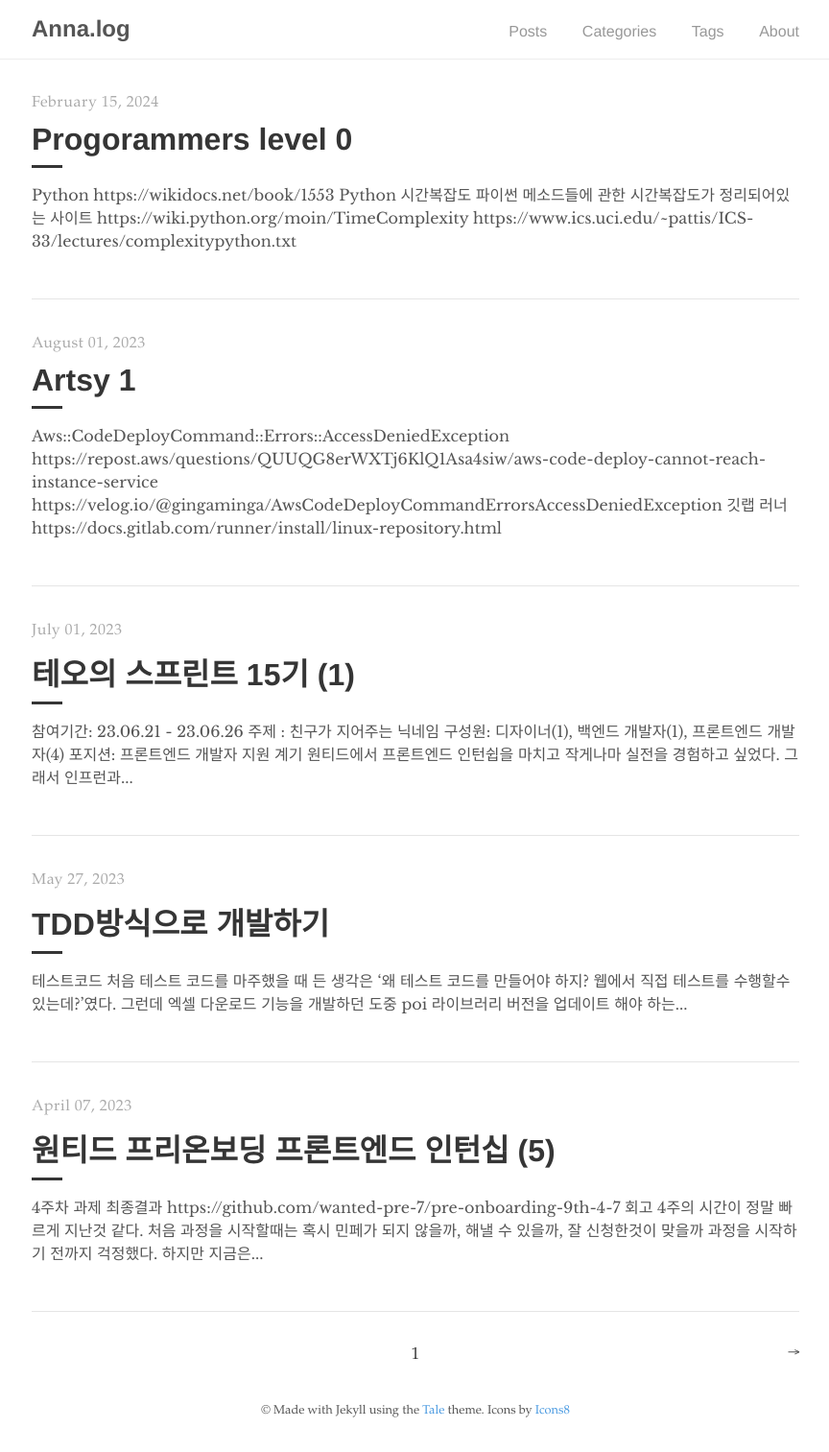
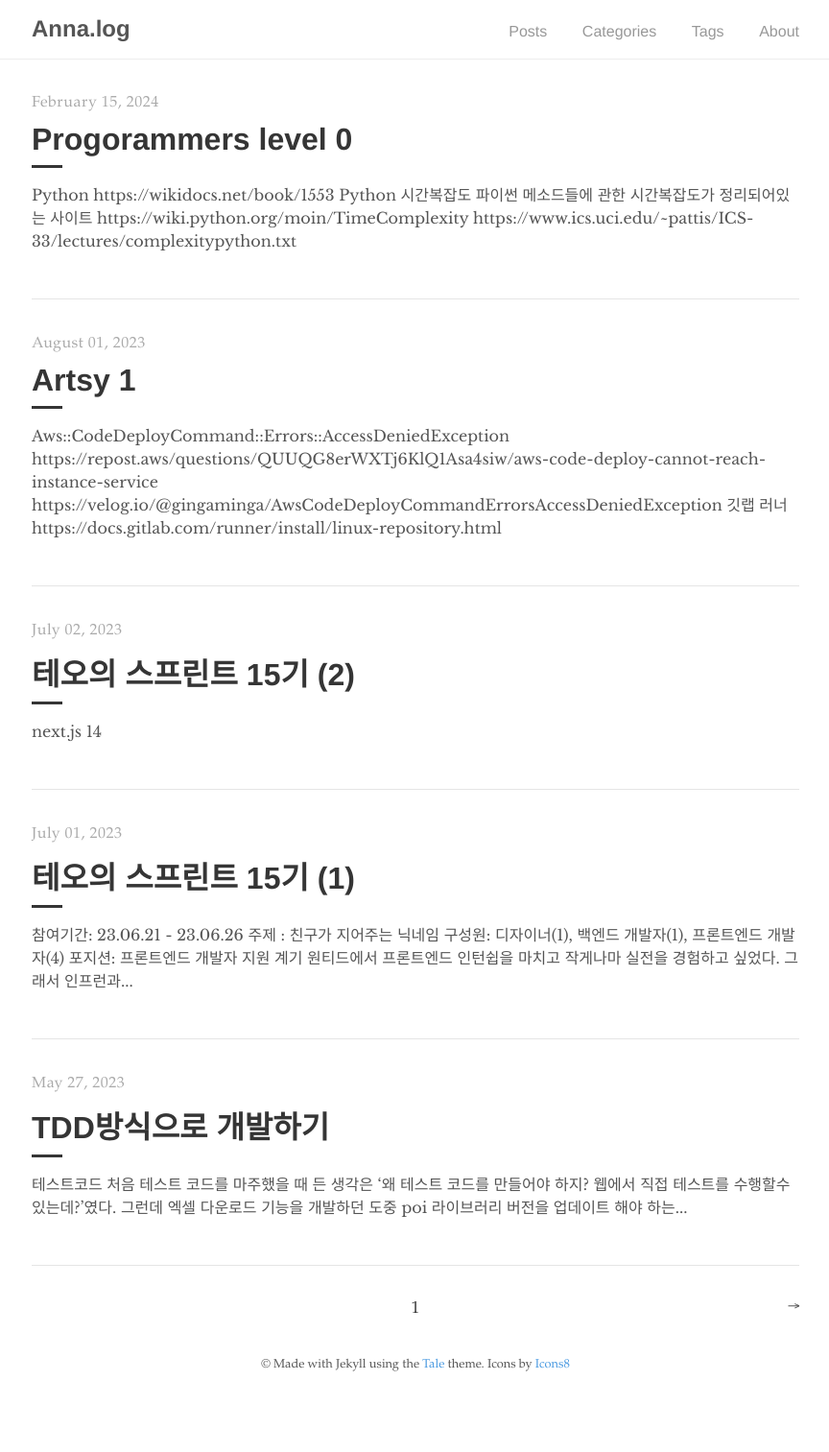
Before and after one commit to haeunchoi-dev/haeunchoi-dev.github.io, a Jekyll site: the page built from index.html, in a window 1280 px wide. Shown: the whole page at 96% size, without its empty margins (207-1071 px from the left). Built offline with Jekyll 4.4.1, drawn with Linux system fonts in a browser that asks for light colours; the list of posts is cut into pages by our own code; after the commit the page ends 1465 px from its top, so only the background shows below that.

Commit message:
Docs : nicnkname

```diff
--- a/_posts/toy/nickname_project/2023-07-01-nickname-1.md
+++ b/_posts/toy/nickname_project/2023-07-01-nickname-1.md
@@ -37,3 +37,7 @@ categories: "ToyProject"
 내가 참여한 팀은 **너네임** 즉, 친구가 지어주는 닉네임을 주제로 한 팀이었다. 어떤 닉네임을 원하는지 친구에게 공유하고, 친구가 닉네임을 지어주는 서비스이다.
 주제를 보았을때 대략적으로 화면이 어떻게 구상될지 감이 와서 남은 기간인 3일만에 만들수 있겠다는 생각이 들었다.
 _아이디어를 생각해오란 숙제를 받았을 때, 사실 기간보단 무엇을 하고 싶은지에 집중하며 평소 만들고 싶었던 메모장이나 기록 서비스를 생각했다. 그런데 막상 주어진 시간내에 개발을 할 생각을 하니, 기간내에 어떤 프로젝트가 완성도를 높일 수있을까가 가장 중요해 졌다. 3일안에 만들 수 없는 주제라면 서비스의 핵심부분을 잘 생각해서 먼저 개발해 완성도를 높이는게 중점이지 않을까? 하는 생각이 들었다. 여기서 사이클의 기간이 중요하단것을 깨닳을 수 있었다. 기간에 따라 목표가 달라질 수 있다고 생각했다. 기간을 짧게 잡을 수록 핵심기능이 무엇인지에 대해 더 잘 생각할 수 있을것 같다._
+
+## 참고 자료
+
+[테오의 스프린트 15기](https://velog.io/@teo/google-sprint-15)
--- /dev/null
+++ b/_posts/toy/nickname_project/2023-07-02-nickname-2.md
@@ -0,0 +1,9 @@
+---
+layout: post
+title: "테오의 스프린트 15기 (2)"
+tags: "nickname-project"
+slug: "nickname-2"
+categories: "ToyProject"
+---
+
+# next.js 14
```
